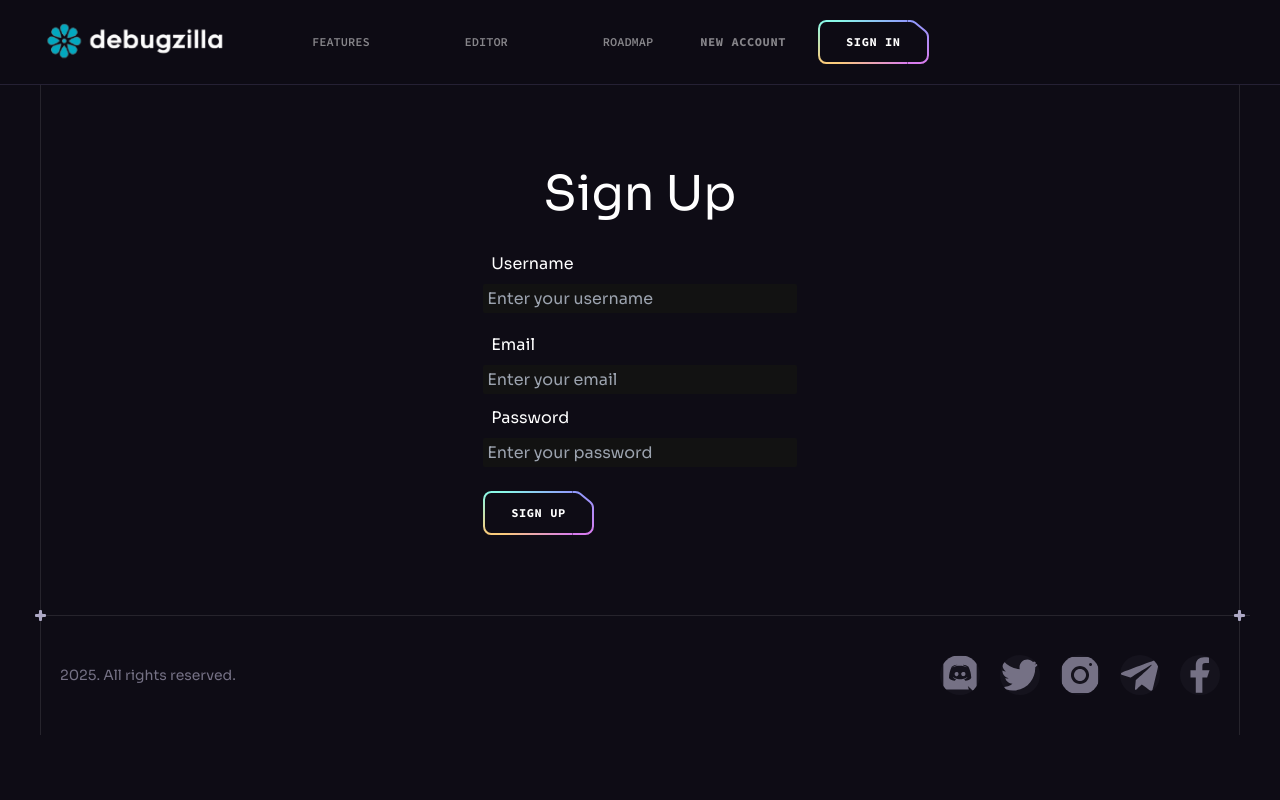
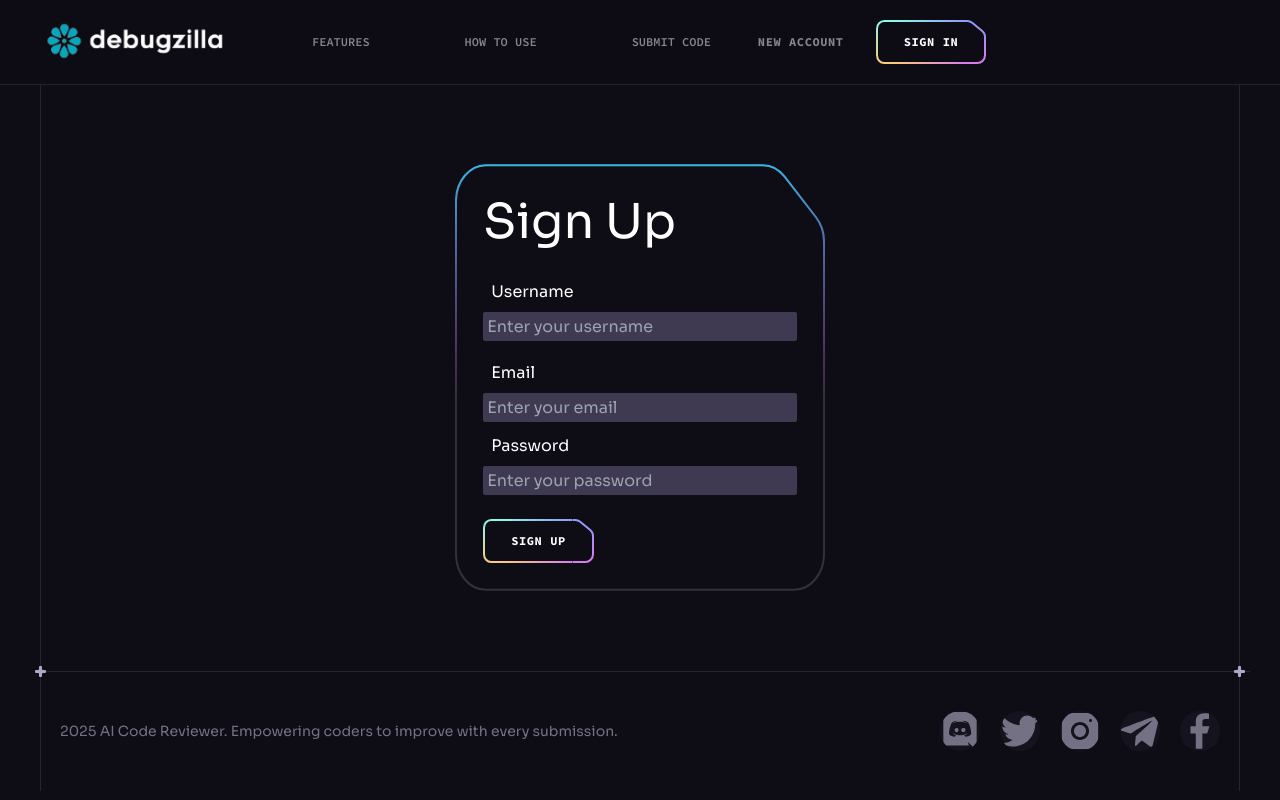
Before and after one commit to Vedantha-V-V/debugzilla, a React (Vite) app in the folder frontend/: page /Signup in a window 1280 px wide. Built offline with nearby package versions, Linux system fonts and the light colour scheme.

Commit message:
Styling of Pages and CodeEditor Page

```diff
--- a/frontend/src/App.jsx
+++ b/frontend/src/App.jsx
@@ -4,6 +4,7 @@ import Header from './components/Header'
 import Hero from './components/Hero'
 import Signup from './components/Signup'
 import Signin from './components/Signin'
+import CodeEditor from './components/CodeEditor'
 import Footer from './components/Footer'
 import { BrowserRouter as Router, Routes, Route } from 'react-router-dom'
 
@@ -16,6 +17,7 @@ const App=() => {
             <Route path="/" element={<Hero/>}/>
             <Route path="/Signup" element={<Signup/>}/>
             <Route path="/Signin" element={<Signin/>}/>
+            <Route path="/CodeEditor" element={<CodeEditor/>}/>
           </Routes>
         </div>
         <ButtonGradient />
--- a/frontend/src/components/Benefits.jsx
+++ b/frontend/src/components/Benefits.jsx
@@ -20,7 +20,7 @@ const Benefits = () => {
                     }}
                     key={item.id}
                     >
-                        <div className="retaltive z-2 flex flex-col
+                        <div className="relative z-2 flex flex-col
                         min-h-[22rem] p-[2.4rem] pointer-events-none">
                             <h5 className="h5 mb-5">{item.title}</h5>
                             <p className="body-2 mb-6 text-n-2">{item.text}</p>
--- /dev/null
+++ b/frontend/src/components/CodeEditor.jsx
@@ -0,0 +1,9 @@
+import React from 'react'
+
+const CodeEditor = () => {
+  return (
+    <div>CodeEditor</div>
+  )
+}
+
+export default CodeEditor
--- a/frontend/src/components/Footer.jsx
+++ b/frontend/src/components/Footer.jsx
@@ -6,7 +6,7 @@ const Footer = () => {
   return (
     <Section crosses className="!px-0 !py-10">
         <div className="container flex sm:justify-between justify-center items-center gap-10 max-sm:flex-col">
-            <p className="caption text-n-4 lg:block">{new Date().getFullYear()}. All rights reserved.</p>
+            <p className="caption text-n-4 lg:block">{new Date().getFullYear()} AI Code Reviewer. Empowering coders to improve with every submission.</p>
             <ul className="flex gap-5 flex-wrap">
                 {socials.map((item)=>(
                     <a>
--- a/frontend/src/components/Hero.jsx
+++ b/frontend/src/components/Hero.jsx
@@ -15,13 +15,13 @@ const Hero = () => {
     <div className="container relative">
         <div className="relative z-1 max-w-[62rem]
         mx-auto text-center mb-[4rem] md:mb-20 lg:mb:[6rem]">
-            <h1 className="h1 mb-6">Explore the Possibilities of AI code correction with D
-                <span className="inline-block relative">ebugzilla <img src={curve} className="absolute top-full left-0 w-full xl:-mt-2"
+            <h1 className="h1 mb-6">Explore the Possibilities of AI code correction with &nbsp;
+                <span className="inline-block relative">Debugzilla <img src={curve} className="absolute top-full left-0 w-full xl:-mt-2"
                 width={624} height={28}/></span>
             </h1>
             <p className="body-1 max-w-3xl mx-auto mb-6 text-n-2 lg:mb-8">
             Unleash the power of AI within Debugzilla. Upgrade your productivity
-            with Brainwave, the open AI chat app.
+            with Debguzilla, the open AI chat app.
           </p>
           <Button href="/Signup" white>
             Get started
--- a/frontend/src/components/Signin.jsx
+++ b/frontend/src/components/Signin.jsx
@@ -6,13 +6,14 @@ const Signin = () => {
   return (
     <Section>
       <div className="container">
-      <main>
         <div className="flex flex-col items-center justify-center">
+          <div className="block relative p-7 bg-no-repeat bg-[length:100%_100%]
+                    md:max-w-[24rem]" style={{ backgroundImage: "url(../src/assets/benefits/card-4.svg)" }}>
           <h2 className="h2 pb-5">Sign In</h2>
           <form>
             <label htmlFor="username" className="block m-2">Username</label>
             <input
-              className="w-[100%] h-[100%] p-1 mb-3 border-n-1/50 rounded-sm size-1"
+              className="w-[100%] h-[100%] p-1 mb-3 border-n-1/50 rounded-sm size-1 bg-n-5"
               type="text"
               id="username"
               name="username"
@@ -22,7 +23,7 @@ const Signin = () => {
 
             <label htmlFor="email" className="block m-2">Email</label>
             <input
-              className="w-[100%] h-[100%] p-1 mb-1 border-n-1/50 rounded-sm size-1"
+              className="w-[100%] h-[100%] p-1 mb-1 border-n-1/50 rounded-sm size-1 bg-n-5"
               type="email"
               id="email"
               name="email"
@@ -32,18 +33,18 @@ const Signin = () => {
 
             <label htmlFor="password" className="block m-2">Password</label>
             <input
-              className="w-[100%] h-[100%] p-1 mb-1 border-n-1/50 rounded-sm size-1"
+              className="w-[100%] h-[100%] p-1 mb-1 border-n-1/50 rounded-sm size-1 bg-n-5"
               type="password"
               id="password"
               name="password"
               placeholder="Enter your password"
               required
             />
-            <Button type="submit" className="mt-5">Sign Up</Button>
+            <Button type="submit" className="mt-5">Sign In</Button>
           </form>
+          </div>
         </div>
-      </main>
-    </div>
+      </div>
     </Section>
   )
 }
--- a/frontend/src/components/Signup.jsx
+++ b/frontend/src/components/Signup.jsx
@@ -6,13 +6,14 @@ const Signup = () => {
   return (
     <Section>
       <div className="container">
-      <main>
         <div className="flex flex-col items-center justify-center">
+        <div className="block relative p-7 bg-no-repeat bg-[length:100%_100%]
+                    md:max-w-[24rem]" style={{ backgroundImage: "url(../src/assets/benefits/card-1.svg)" }}>
           <h2 className="h2 pb-5">Sign Up</h2>
           <form>
             <label htmlFor="username" className="block m-2">Username</label>
             <input
-              className="w-[100%] h-[100%] p-1 mb-3 border-n-1/50 rounded-sm size-1"
+              className="w-[100%] h-[100%] p-1 mb-3 border-n-1/50 rounded-sm size-1 bg-n-5"
               type="text"
               id="username"
               name="username"
@@ -22,7 +23,7 @@ const Signup = () => {
 
             <label htmlFor="email" className="block m-2">Email</label>
             <input
-              className="w-[100%] h-[100%] p-1 mb-1 border-n-1/50 rounded-sm size-1"
+              className="w-[100%] h-[100%] p-1 mb-1 border-n-1/50 rounded-sm size-1 bg-n-5"
               type="email"
               id="email"
               name="email"
@@ -32,7 +33,7 @@ const Signup = () => {
 
             <label htmlFor="password" className="block m-2">Password</label>
             <input
-              className="w-[100%] h-[100%] p-1 mb-1 border-n-1/50 rounded-sm size-1"
+              className="w-[100%] h-[100%] p-1 mb-1 border-n-1/50 rounded-sm size-1 bg-n-5"
               type="password"
               id="password"
               name="password"
@@ -41,8 +42,8 @@ const Signup = () => {
             />
             <Button type="submit" className="mt-5">Sign Up</Button>
           </form>
+          </div>
         </div>
-      </main>
     </div>
     </Section>
   )
--- a/frontend/src/constants/index.js
+++ b/frontend/src/constants/index.js
@@ -44,22 +44,22 @@ import {
     },
     {
       id: "1",
-      title: "Editor",
+      title: "How to use",
       url: "#how-to-use",
     },
     {
       id: "2",
-      title: "Roadmap",
-      url: "#roadmap",
+      title: "Submit Code",
+      url: "/CodeEditor",
     },
     {
-      id: "4",
+      id: "3",
       title: "New account",
       url: "/Signup",
       onlyMobile: true,
     },
     {
-      id: "5",
+      id: "4",
       title: "Sign in",
       url: "/Signin",
       onlyMobile: true,
```
